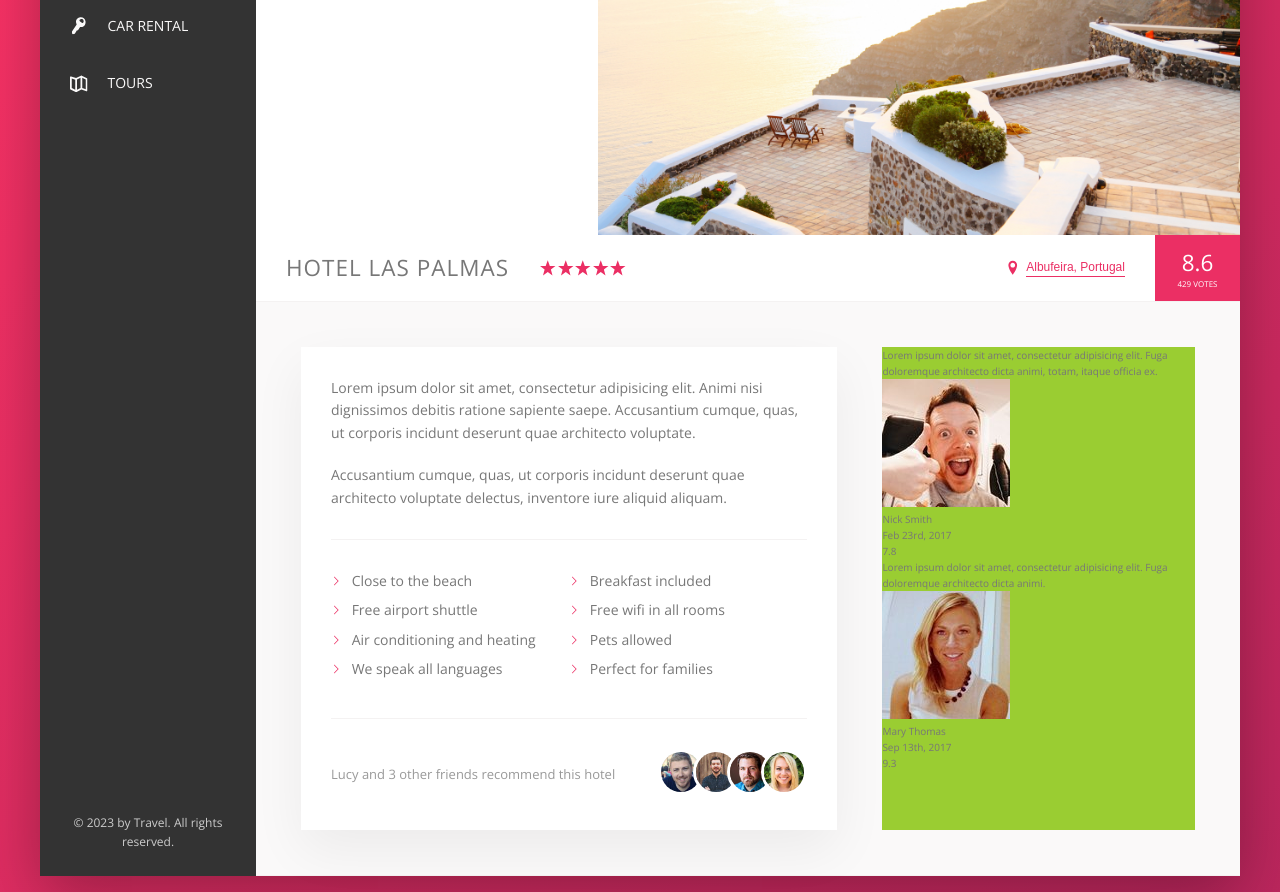
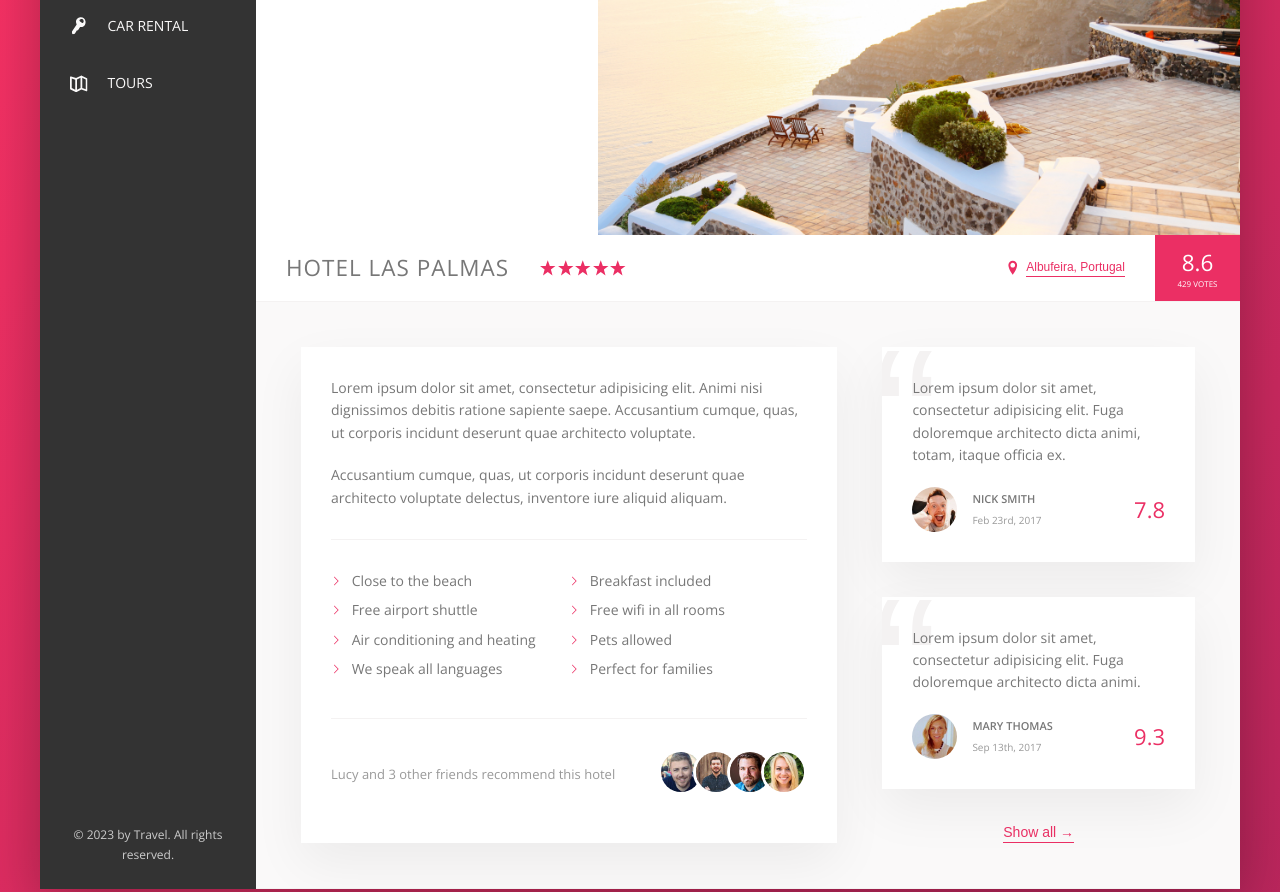
Before and after one commit to Illia-Br/travel, a website: page index.html in a window 1280 px wide. Shown: the part 300-1192 px from the top of the page. Drawn offline with nearby package versions, Linux system fonts and the light colour scheme.

Commit message:
format user reviews section

```diff
--- a/index.html
+++ b/index.html
@@ -205,6 +205,8 @@
                                 <div class="review__rating">9.3</div>
                                 </figcaption>
                             </figure>
+
+                            <button class="btn-inline">Show all <span>&rarr;</span></button>
                         </div>
                     </div>
                 </main>
--- a/sass/_components.scss
+++ b/sass/_components.scss
@@ -263,6 +263,11 @@
 
   &:hover {
     color: var(--color-grey-dark-1);
+
+    span {
+      margin-left: 8px;
+      transition: margin-left .2s;
+    }
   }
 
   &:focus {
@@ -355,3 +360,65 @@
     }
   }
 }
+
+
+.review {
+  background-color: #fff;
+  box-shadow: var(--shadow-light);
+  padding: 3rem;
+  margin-bottom: 3.5rem;
+  position: relative;
+  overflow: hidden;
+
+  &__text {
+    margin-bottom: 2rem;
+    z-index: 10;
+    position: relative;
+  }
+
+  &__user {
+    display: flex;
+    align-items: center;
+  }
+
+  &__photo {
+    height: 4.5rem;
+    width: 4.5rem;
+    border-radius: 50%;
+    margin-right: 1.5rem;
+  }
+
+  &__user-box {
+    margin-right: auto;
+  }
+
+  &__user-name {
+    font-size: 1.1rem;
+    font-weight: 600;
+    text-transform: uppercase;
+    margin-bottom: .4rem;
+  }
+
+  &__user-date {
+    font-size: 1rem;
+    color: var(--color-grey-dark-3);
+  }
+
+  &__rating {
+    font-size: 2.2rem;
+    font-weight: 300;
+    color: var(--color-primary);
+  }
+
+  &::before {
+    content: "\201C";
+    position: absolute;
+    top: -2.75rem;
+    left: -1rem;
+    line-height: 1;
+    font-size: 20rem;
+    color: var(--color-grey-light-2);
+    font-family: sans-serif;
+    z-index: 1;
+  }
+}
--- a/sass/_layout.scss
+++ b/sass/_layout.scss
@@ -37,6 +37,7 @@
 }
 
 .detail {
+  font-size: 1.4rem;
   display: flex;
   padding: 4.5rem;
   background-color: var(--color-grey-light-1);
@@ -44,7 +45,6 @@
 }
 
 .description {
-  font-size: 1.4rem;
   background-color: #fff;
   box-shadow: var(--shadow-light);
   padding: 3rem;
@@ -53,6 +53,9 @@
 }
 
 .user-reviews {
-  background-color: yellowgreen;
   flex: 1;
+
+  display: flex;
+  flex-direction: column;
+  align-items: center;
 }
```
Also changed, not shown: css/style.css.
